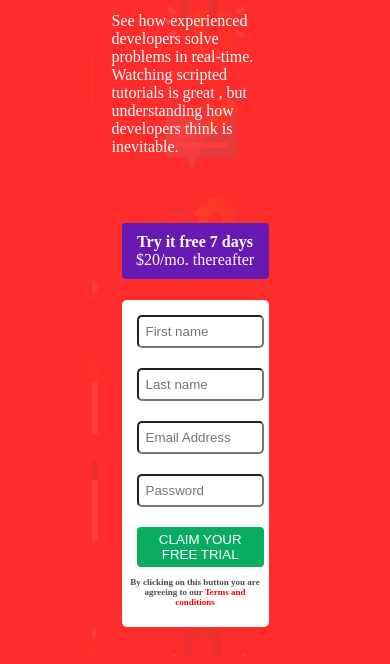
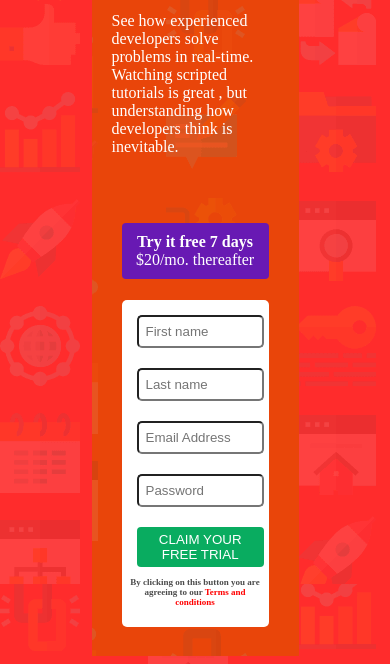
Before and after one commit to Praise4997/form, a plain HTML site: page index.html in a window 390 px wide. Shown: the part 216-880 px from the top of the page. Drawn offline with Linux system fonts and the light colour scheme.

Commit message:
pictures
Added pictures background

```diff
--- a/style.css
+++ b/style.css
@@ -1,7 +1,7 @@
 body {
 padding: 0%;
 box-sizing: border-box;
-background-image: url('./images/bg-intro-desktop\ \(1\).png');
+background-image: url('./bg-intro-desktop\ \(1\).png');
 background-color: rgba(255, 0, 0, 0.829);
 }
 main {width: 50%;
@@ -78,5 +78,6 @@ a {color: red;
             flex-direction:column;
             align-items:center;
             background-image: url(./bg-intro-mobile.png);
+            background-color: rgb(233, 69, 10);
     }
 }
```
Also changed, not shown: bg-intro-desktop (1).png (added).
